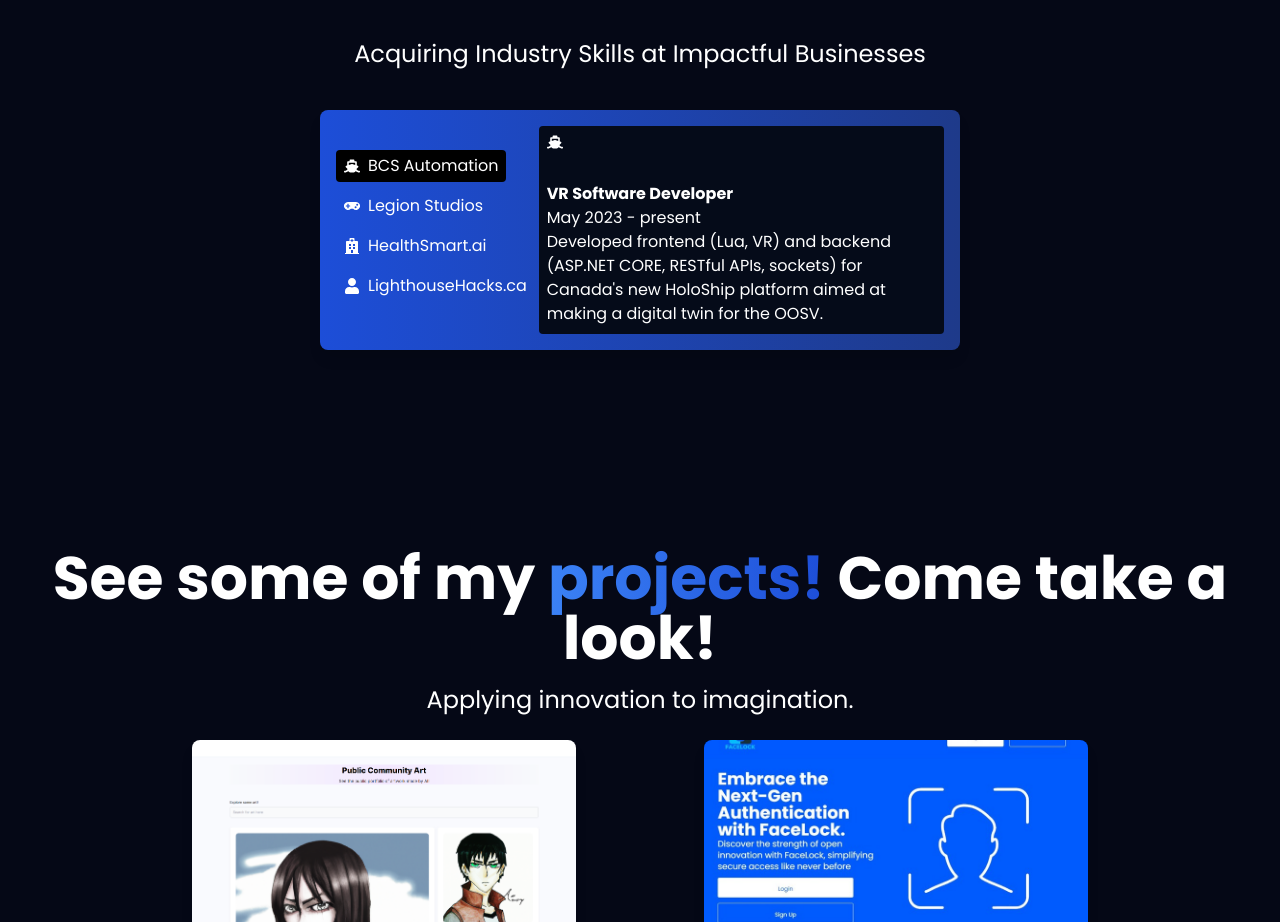
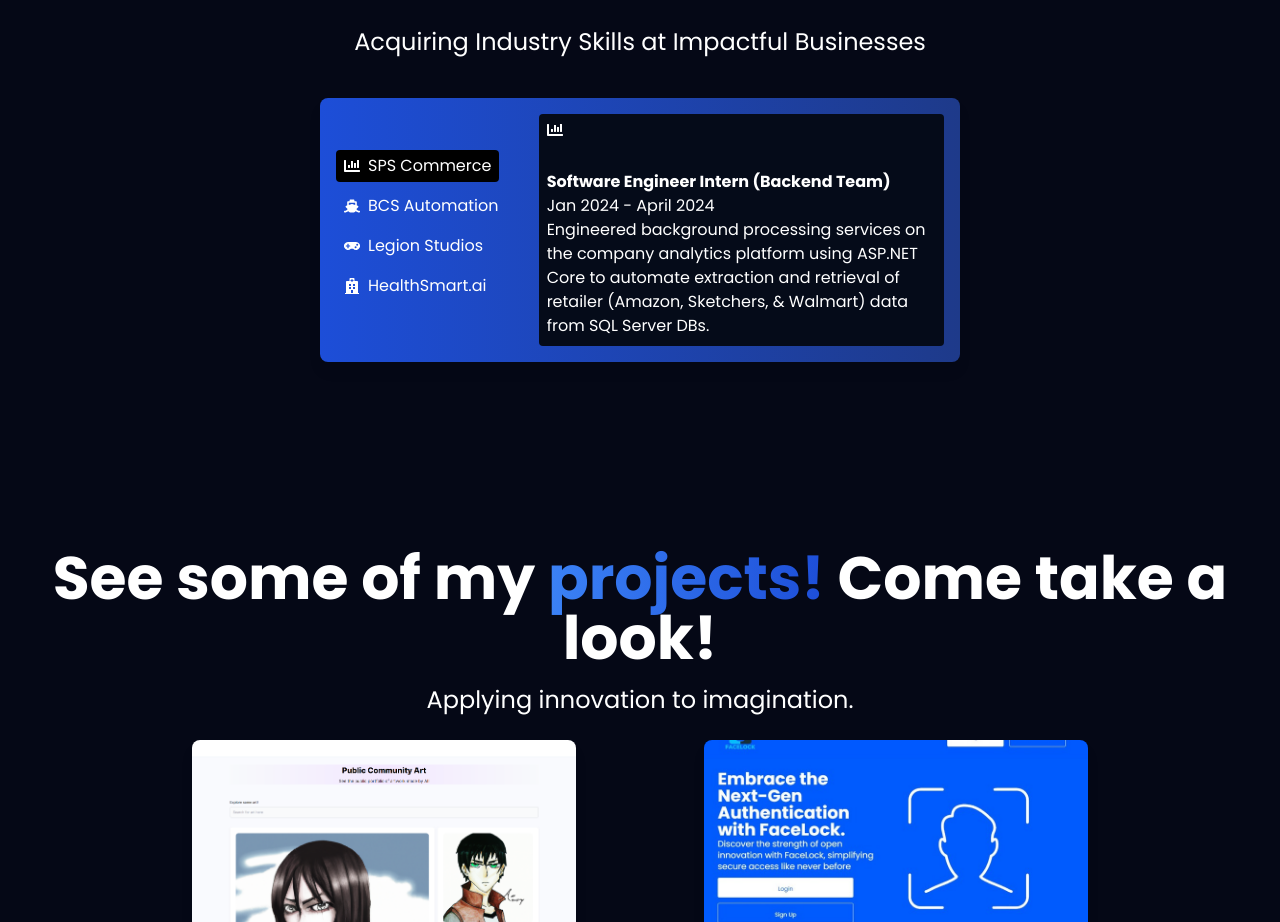
Before and after one commit to JustinScitech/justinscitech.github.io, a React (Vite) app: page / in a window 1280 px wide. Shown: the part 2224-3146 px from the top of the page. Built offline with nearby package versions, Linux system fonts and the light colour scheme.

Commit message:
Update modules and dependencies, resume, and experience.

```diff
--- a/src/components/Experience.jsx
+++ b/src/components/Experience.jsx
@@ -4,24 +4,33 @@
   VerticalTimelineElement,
 } from "react-vertical-timeline-component";
 import "react-vertical-timeline-component/style.min.css";
-import { FaShip, FaGamepad, FaHospital, FaUser } from "react-icons/fa";
+import { FaShip, FaGamepad, FaHospital, FaUser, FaChartBar } from "react-icons/fa";
 import { motion} from "framer-motion";
 
 const Experience = () => {
   const experienceData = [
     {
+      label: "SPS Commerce",
+      date: "Jan 2024 - April 2024",
+      title: "Software Engineer Intern (Backend Team)",
+      link: "https://www.spscommerce.com/",
+      icon: <FaChartBar />,
+      description:
+        "Engineered background processing services on the company analytics platform using ASP.NET Core to automate extraction and retrieval of retailer (Amazon, Sketchers, & Walmart) data from SQL Server DBs.",
+    },
+    {
       label: "BCS Automation",
-      date: "May 2023 - present",
-      title: "VR Software Developer",
+      date: "May 2023 - Aug. 2023",
+      title: "Software Developer Intern (Virtual Reality Team)",
       link: "https://ca.linkedin.com/company/bcs-automation-ltd",
       icon: <FaShip />,
       description:
-        "Developed frontend (Lua, VR) and backend (ASP.NET CORE, RESTful APIs, sockets) for Canada's new HoloShip platform aimed at making a digital twin for the OOSV.",
+        "Developed frontend interfaces (Lua, VR) and communication protocals via RESTful APIs (ASP.NET CORE, RESTful APIs, sockets) for Canada's new HoloShip platform aimed at making a digital twin for the OOSV.",
     },
     {
       label: "Legion Studios",
       date: "Nov 2020 - Jun 2022",
-      title: "Software Developer Game Systems",
+      title: "Software Developer (Game Systems)",
       link: "https://www.linkedin.com/company/legionstudios/",
       icon: <FaGamepad />,
       description:
@@ -30,21 +39,12 @@
     {
       label: "HealthSmart.ai",
       date: "Jun 2021 - Aug 2021",
-      title: "Software Developer Intern",
+      title: "Software Engineer Intern (Frontend Team)",
       link: "https://healthsmart.ai",
       icon: <FaHospital />,
       description:
-        "Developed a secure EMR integration prototype, built 3D patient visualization pages using React & Three.js, designed wireframes, info cards, & icons.",
+        "Developed a secure medical record integration prototype, built 3D patient visualization pages using React & Three.js, designed wireframes, info cards, & icons.",
     },
-    {
-        label: "LighthouseHacks.ca",
-        date: "Sep 2020 - Jun 2021",
-        title: "Lead Organizer",
-        link: "https://lighthousehacks.ca",
-        icon: <FaUser />,
-        description:
-          "Led a team of 10 executives to organize, promote, and launch an international hackathon with 250+ participants from 10 countries and $40,000+ in sponsorship prizes.",
-      },
   ];
 
   const [selectedTab, setSelectedTab] = useState(experienceData[0]);
```
Also changed, not shown: 2 other files (tests, documents, lock files or other folders).
